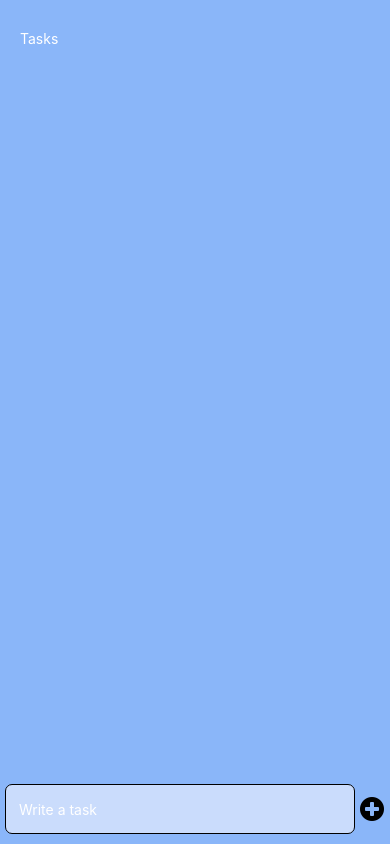
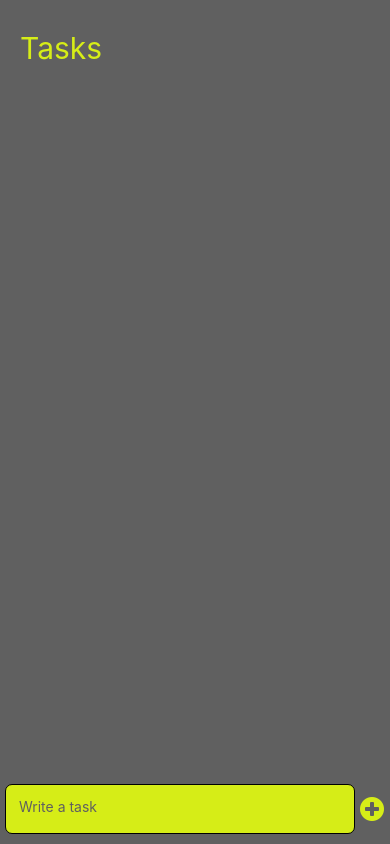
Before and after one commit to Keremyardan/Do-To, a React Native app: screen / in a window 390 px wide. Built offline with nearby package versions, Linux system fonts and the light colour scheme.

Commit message:
colors have been decided

```diff
--- a/App.js
+++ b/App.js
@@ -57,7 +57,7 @@ const App = () => {
       <ScrollView style={styles.scrollview}>
         {tasks.map((task, index) => (
           <View key={index} style={styles.taskcontainer}>
-            <TaskItem index={index + 1} task={task} deleteTask={() => deleteTask(index)} />
+            <TaskItem task={task} deleteTask={() => deleteTask(index)} />
           </View>
         ))}
       </ScrollView>
@@ -69,13 +69,14 @@ const App = () => {
 const styles = StyleSheet.create({
   container: {
     flex: 1,
-    backgroundColor: '#8AB6F9',
+    backgroundColor: '#606060FF',
   },
   heading: {
-    color: '#fff',
+    color: '#D6ED17FF',
     marginTop: 30,
     marginBottom: 10,
     marginLeft: 20,
+    fontSize:30
   },
   scrollview: {
     marginBottom: 70,
--- a/components/TaskInputField.js
+++ b/components/TaskInputField.js
@@ -14,11 +14,11 @@ const TaskInputField = (props) => {
   return (
     <KeyboardAvoidingView style={styles.container}>
       <TextInput style={styles.task}
-      value={task} onChangeText={text=>setTask(text)} placeholder={'Write a task'} placeholderTextColor={'#fff'}/>
+      value={task} onChangeText={text=>setTask(text)} placeholder={'Write a task'} placeholderTextColor={'#606060FF'} multiline/>
       <TouchableOpacity
       onPress={() => handleAddTask(task)}>
         <View>
-           <FontAwesome style={styles.icon} name='plus-circle' size={28} color='black' />
+           <FontAwesome style={styles.icon} name='plus-circle' size={28} color='#D6ED17FF' />
         </View>
       </TouchableOpacity>
     </KeyboardAvoidingView>
@@ -35,14 +35,15 @@ const styles= StyleSheet.create ({
   task: {
     borderWidth:1,
     borderRadius:7,
-    backgroundColor:'#CADCFC',
+    backgroundColor:'#D6ED17FF',
     width:350,
     height:50,
     padding:13,
+
   },
   icon:{
     marginLeft:5,
   }
 })
 
-export default TaskInputField
+export default TaskInputField;
--- a/components/TaskItem.js
+++ b/components/TaskItem.js
@@ -11,7 +11,7 @@ const TaskItem = (props) => {
         <View style={styles.taskcontainer}>
             <Text style={styles.task} >{props.task}</Text>
             <TouchableOpacity onPress={() =>props.deleteTask()}>
-                <MaterialIcons style={styles.delete} name="delete" size ={18} color='#fff'/>
+                <MaterialIcons style={styles.delete} name="delete" size ={18} color='#606060FF'/>
             </TouchableOpacity>
         </View>
     </View>
@@ -24,7 +24,7 @@ const styles = StyleSheet.create ({
     marginHorizontal:20,
   },
   indexcontainer:{
-    backgroundColor:'#00000',
+    backgroundColor:'#606060FF',
     borderRadius:12,
     marginRight:10,
     alignItems:'center',
@@ -32,12 +32,8 @@ const styles = StyleSheet.create ({
     width:50,
     height:50,
   },
-  index:{
-    color:'red',
-    fontSize:20,
-  },
   taskcontainer:{
-    backgroundColor:'#3E3364',
+    backgroundColor:'#D6ED17FF',
     borderRadius:12,
     flexDirection:'row',
     justifyContent:'space-between',
@@ -48,9 +44,9 @@ const styles = StyleSheet.create ({
     minHeight:50,
   },
   task:{
-    color:'#fff',
+    color:'#606060FF',
     width:'%90',
-    //fontSize:'16',
+
   },
   delete:{
     marginLeft:10,
```
